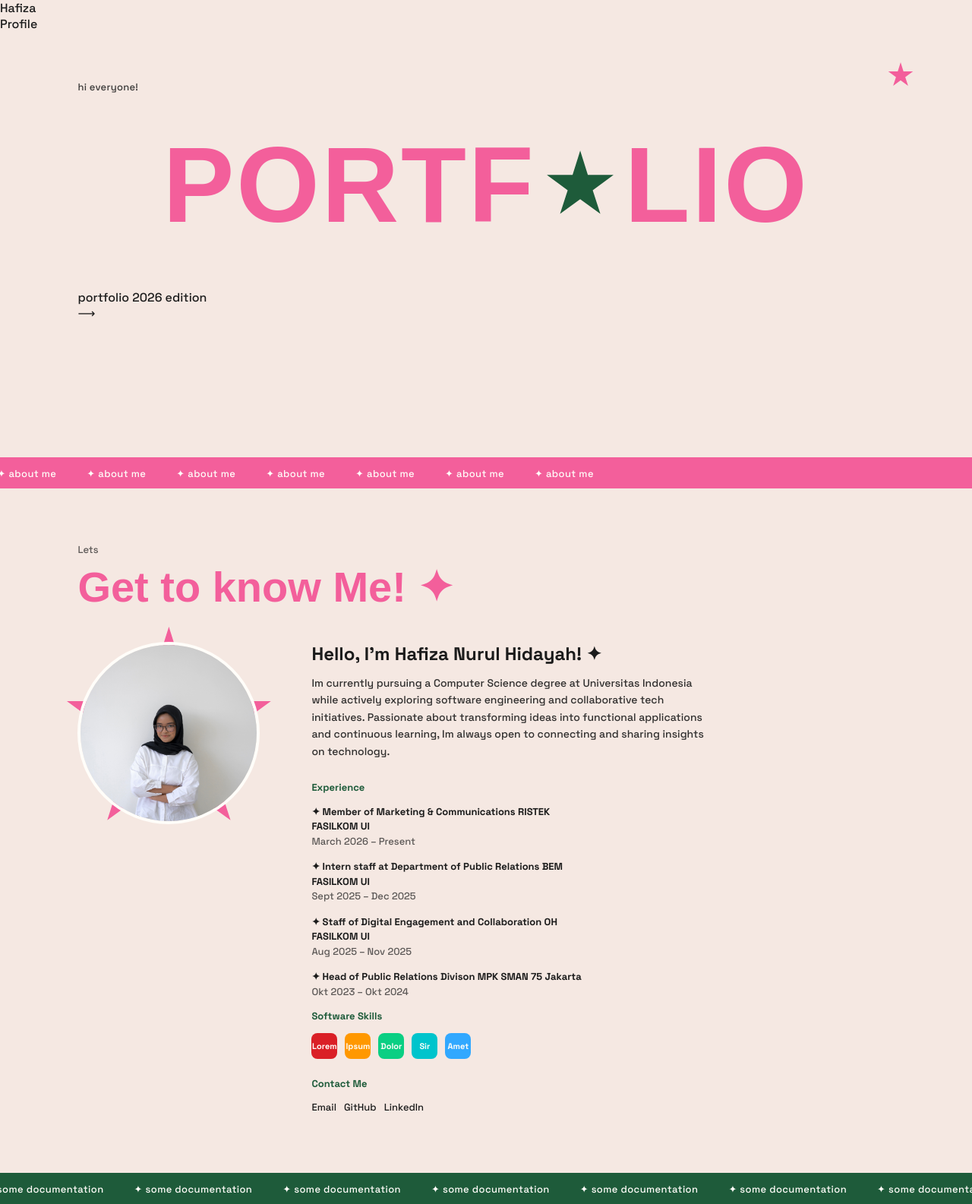
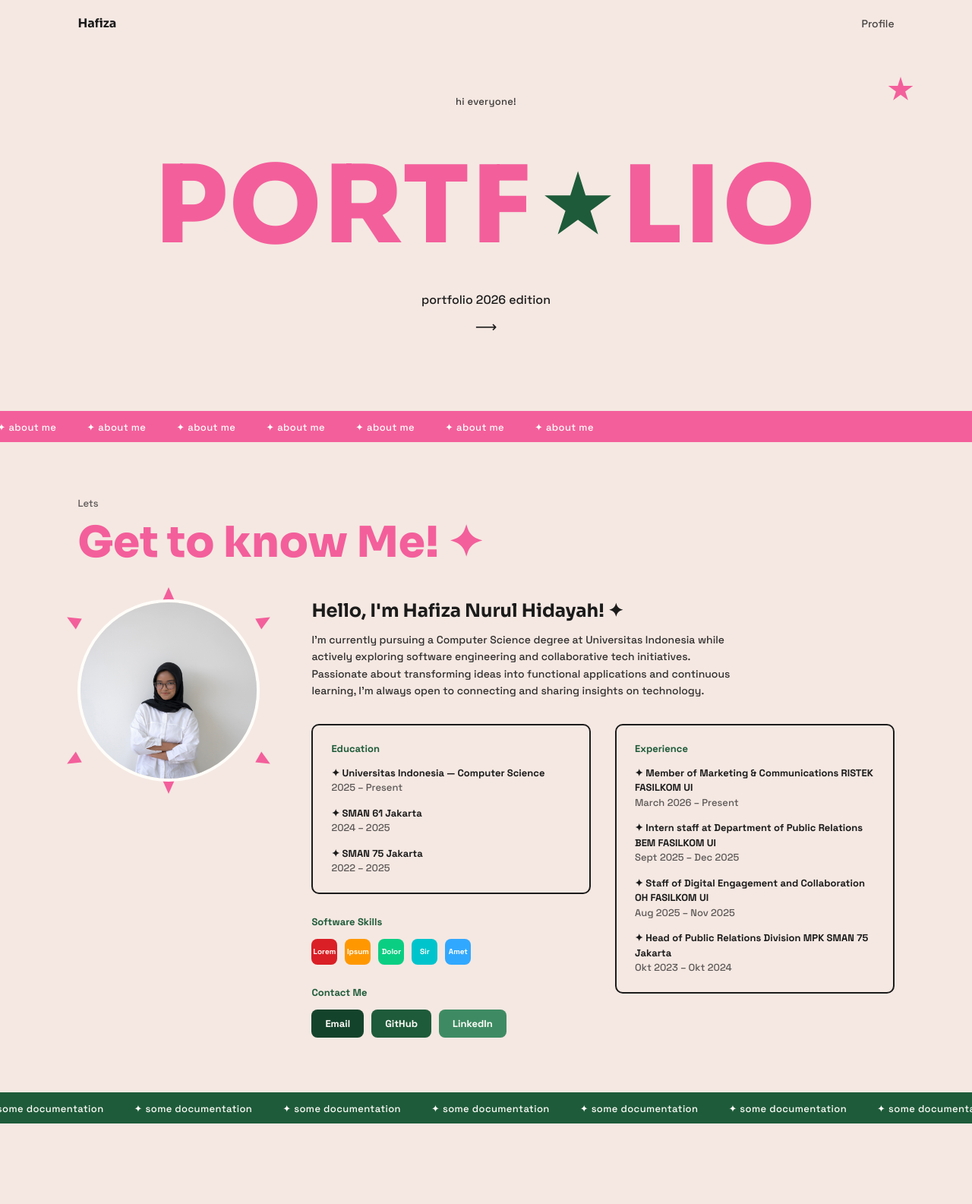
Before and after one commit to hafizanurulhidayah/myportofolio, a Django app: page / in a window 1280 px wide. Shown: the whole page at 76% size. After the commit the page ends 1479 px from the top, so only its background shows below. Run offline with Django 5.2, Linux system fonts and the light colour scheme.

Commit message:
add profile, skills, experience, and education pages

```diff
--- a/static/css/style.css
+++ b/static/css/style.css
@@ -1,9 +1,3 @@
-* {
-    margin: 0;
-    padding: 0;
-    box-sizing: border-box;
-}
-
 :root{
   --pink: #F35F9B;
   --pink-soft: #F7CFDF;
@@ -23,31 +17,44 @@
   overflow-x: hidden;
 }
 
-  h1, h2, .display{
+h1, h2, h3, .display{
   font-family: 'Sora', sans-serif;
 }
 
 a{ color: inherit; text-decoration: none; }
 
+/* ---------- HEADER ---------- */
+.site-header{
+  padding: 20px 8vw;
+}
+
+.site-header .container{
+  display: flex;
+  justify-content: space-between;
+  align-items: center;
+}
+
+.site-header .brand{
+  font-weight: 700;
+  font-family: 'Sora', sans-serif;
+}
+
+.site-header nav a{
+  font-size: 14px;
+  opacity: 0.8;
+}
+
 /* ---------- HERO ---------- */
 .hero{
   position: relative;
   padding: 64px 8vw 40px;
-    min-height: 70vh;
+  min-height: 60vh;
+  text-align: center;
 }
 
 .hero .kicker{
   font-size: 13px;
   letter-spacing: 0.02em;
-    max-width: 260px;
-    color: var(--ink);
-    opacity: 0.85;
-  }
-
-  .hero .kicker-2{
-    margin-top: 64px;
-    font-size: 13px;
-    max-width: 300px;
   opacity: 0.85;
 }
 
@@ -69,7 +76,7 @@
   font-size: clamp(64px, 11vw, 150px);
   color: var(--pink);
   letter-spacing: 0.02em;
-    margin: 40px 0 56px;
+  margin: 40px 0 24px;
 }
 
 .title .dot{
@@ -81,16 +88,9 @@
   margin: 0 0.04em;
 }
 
-  .hero-footer{
-    display: flex;
-    justify-content: space-between;
-    align-items: flex-end;
-    font-size: 13px;
-    opacity: 0.85;
-  }
-
-  .hero-footer .arrow{
+.hero .arrow{
   font-size: 20px;
+  margin-top: 12px;
 }
 
 /* ---------- TICKER ---------- */
@@ -136,7 +136,7 @@
 .section h2{
   font-size: clamp(34px, 5vw, 56px);
   color: var(--pink);
-    font-weight: 800;
+  font-weight: 900;              /* dibuat lebih bold sesuai permintaan */
   margin-bottom: 40px;
 }
 
@@ -149,26 +149,65 @@
   align-items: start;
 }
 
+/* ---------- FOTO PROFIL + KILAU ---------- */
 .photo-frame{
   position: relative;
   width: 240px;
   height: 240px;
 }
 
-  .photo-frame .burst{
-    position: absolute;
-    inset: -20px;
-    background: var(--pink);
-    clip-path: polygon(50% 0%, 61% 35%, 98% 35%, 68% 57%, 79% 91%, 50% 70%, 21% 91%, 32% 57%, 2% 35%, 39% 35%);
-  }
-
 .photo-frame img{
   position: relative;
+  z-index: 2;
   width: 100%;
   height: 100%;
   object-fit: cover;
   border-radius: 50%;
   border: 4px solid var(--white);
+}
+
+/* Setiap "spark" adalah segitiga kecil (dibuat dari border trick),
+   diposisikan mengelilingi lingkaran foto lalu diputar (rotate)
+   supaya ujungnya mengarah keluar dari pusat lingkaran. */
+.spark{
+  position: absolute;
+  width: 0;
+  height: 0;
+  border-left: 8px solid transparent;
+  border-right: 8px solid transparent;
+  border-bottom: 18px solid var(--pink);
+  z-index: 1;
+}
+
+.spark-top{
+  top: -16px;
+  left: 50%;
+  transform: translateX(-50%) rotate(0deg);
+}
+.spark-topright{
+  top: 8%;
+  right: -14px;
+  transform: rotate(60deg);
+}
+.spark-bottomright{
+  bottom: 8%;
+  right: -14px;
+  transform: rotate(120deg);
+}
+.spark-bottom{
+  bottom: -16px;
+  left: 50%;
+  transform: translateX(-50%) rotate(180deg);
+}
+.spark-bottomleft{
+  bottom: 8%;
+  left: -14px;
+  transform: rotate(240deg);
+}
+.spark-topleft{
+  top: 8%;
+  left: -14px;
+  transform: rotate(300deg);
 }
 
 .about-text h3{
@@ -179,20 +218,35 @@
 .about-text p{
   font-size: 14px;
   line-height: 1.6;
-    max-width: 520px;
-    margin-bottom: 28px;
+  max-width: 560px;
+  margin-bottom: 32px;
   opacity: 0.9;
 }
 
-  .about-columns{
+/* ---------- EDUCATION / EXPERIENCE / CONTACT ---------- */
+.info-grid{
   display: grid;
   grid-template-columns: 1fr 1fr;
   gap: 32px;
+  align-items: start;
 }
 
-  .about-columns h4{
+.info-col{
+  display: flex;
+  flex-direction: column;
+  gap: 28px;
+}
+
+/* Kotak dengan border, dipakai untuk Education, Experience, dan Contact Me */
+.info-box{
+  border: 2px solid var(--ink);
+  border-radius: 10px;
+  padding: 22px 24px;
+}
+
+.info-box h4,
+.skills-block h4{
   font-size: 13px;
-    text-transform: none;
   margin-bottom: 14px;
   color: var(--green);
 }
@@ -202,6 +256,7 @@
   margin-bottom: 14px;
   line-height: 1.5;
 }
+.exp-item:last-child{ margin-bottom: 0; }
 
 .exp-item .role{ font-weight: 600; }
 .exp-item .date{ opacity: 0.7; }
@@ -219,18 +274,49 @@
   display: flex;
   align-items: center;
   justify-content: center;
-    font-size: 11px;
+  font-size: 10px;
   font-weight: 700;
   color: var(--white);
+  text-align: center;
+  padding: 2px;
 }
 
-  .contact-row a{
+/* Blok Contact Me: tanpa border, judulnya konsisten dengan .info-box h4 */
+.contact-block h4{
   font-size: 13px;
-    display: block;
-    margin-bottom: 6px;
+  margin-bottom: 14px;
+  color: var(--green);
 }
 
-  /* ---------- PROJECTS ---------- */
+.contact-buttons{
+  display: flex;
+  gap: 10px;
+  flex-wrap: wrap;
+}
+
+/* Tombol dasar untuk Email / GitHub / LinkedIn */
+.contact-btn{
+  display: inline-flex;
+  align-items: center;
+  padding: 10px 18px;
+  border-radius: 8px;
+  font-size: 13px;
+  font-weight: 600;
+  color: var(--white);
+  transition: transform 0.15s ease, opacity 0.15s ease;
+}
+
+.contact-btn:hover{
+  transform: translateY(-2px);
+  opacity: 0.92;
+}
+
+/* Tiga variasi warna hijau dari color palette, satu warna per tombol */
+.contact-btn--dark{  background: var(--green-dark); }
+.contact-btn--mid{   background: var(--green); }
+.contact-btn--light{ background: #3E8B63; }
+
+/* ---------- PROJECTS (dipakai di section presentation/dokumentasi) ---------- */
 .project-grid{
   display: grid;
   grid-template-columns: repeat(3, 1fr);
@@ -270,9 +356,10 @@
   opacity: 0.85;
 }
 
+/* ---------- RESPONSIVE ---------- */
 @media (max-width: 760px){
   .about-grid{ grid-template-columns: 1fr; }
-    .about-columns{ grid-template-columns: 1fr; }
+  .info-grid{ grid-template-columns: 1fr; }
   .project-grid{ grid-template-columns: 1fr; }
   .title{ font-size: 20vw; }
 }
--- a/templates/index.html
+++ b/templates/index.html
@@ -6,7 +6,7 @@
     <title>Hafiza - Portfolio</title>
     <link rel="preconnect" href="https://fonts.googleapis.com">
     <link rel="preconnect" href="https://fonts.gstatic.com" crossorigin>
-    <link href="https://fonts.googleapis.com/css2?family=Space+Grotesk:wght@500;700&display=swap" rel="stylesheet">
+    <link href="https://fonts.googleapis.com/css2?family=Space+Grotesk:wght@500;700&family=Sora:wght@600;700;800;900&display=swap" rel="stylesheet">
     <link rel="stylesheet" href="/static/css/style.css">
 </head>
 <body>
@@ -28,32 +28,89 @@
             <h1 class="title">PORTF<span class="dot"></span>LIO</h1>
             <p>portfolio 2026 edition</p>
             <p class="arrow">⟶</p>
-            </div>
         </section>
-         <!-- Untuk bagian bawah nya -->
+
+        <!-- Ticker berjalan 1 -->
         <div class="ticker">
             <div class="ticker-track">
                 <span>✦ about me</span><span>✦ about me</span><span>✦ about me</span><span>✦ about me</span>
                 <span>✦ about me</span><span>✦ about me</span><span>✦ about me</span><span>✦ about me</span>
             </div>
         </div>
+
         <!-- ABOUT -->
         <section class="section" id="about">
             <p class="eyebrow">Lets</p>
             <h2>Get to know Me! ✦</h2>
 
             <div class="about-grid">
+
+                <!-- Foto profil dengan aksen kilau di sekelilingnya -->
                 <div class="photo-frame">
-                <div class="burst"></div>
+                    <span class="spark spark-top"></span>
+                    <span class="spark spark-topright"></span>
+                    <span class="spark spark-bottomright"></span>
+                    <span class="spark spark-bottom"></span>
+                    <span class="spark spark-bottomleft"></span>
+                    <span class="spark spark-topleft"></span>
                     <img src="/static/img/Hafiza.jpg" alt="Foto profil">
                 </div>
+
                 <div class="about-text">
                     <h3>Hello, I'm Hafiza Nurul Hidayah! ✦</h3>
                     <p>
-                Im currently pursuing a Computer Science degree at Universitas Indonesia while actively exploring software engineering and collaborative tech initiatives. Passionate about transforming ideas into functional applications and continuous learning, Im always open to connecting and sharing insights on technology.
+                        I'm currently pursuing a Computer Science degree at Universitas Indonesia
+                        while actively exploring software engineering and collaborative tech
+                        initiatives. Passionate about transforming ideas into functional applications
+                        and continuous learning, I'm always open to connecting and sharing insights
+                        on technology.
                     </p>
-                 <div class="about-columns">
-          <div>
+
+                    <!-- Dua kotak berdampingan: Education & Experience -->
+                    <div class="info-grid">
+
+                        <!-- Kolom kiri: Education (kotak) + Software Skills + Contact Me (tanpa border) -->
+                        <div class="info-col">
+                            <div class="info-box">
+                                <h4>Education</h4>
+                                <div class="exp-item">
+                                    <div class="role">✦ Universitas Indonesia — Computer Science</div>
+                                    <div class="date">2025 – Present</div>
+                                </div>
+                                <div class="exp-item">
+                                  <div class="role">✦ SMAN 61 Jakarta</div>
+                                  <div class="date">2024 – 2025</div>
+                                </div>
+                                <div class="exp-item">
+                                    <div class="role">✦ SMAN 75 Jakarta</div>
+                                    <div class="date">2022 – 2025</div>
+                                </div>
+                            </div>
+
+                            <div class="skills-block">
+                                <h4>Software Skills</h4>
+                                <div class="skills-row">
+                                    <div class="skill-badge" style="background:#DA1F26;">Lorem</div>
+                                    <div class="skill-badge" style="background:#FF9800;">Ipsum</div>
+                                    <div class="skill-badge" style="background:#0ACF83;">Dolor</div>
+                                    <div class="skill-badge" style="background:#00C4CC;">Sir</div>
+                                    <div class="skill-badge" style="background:#31A8FF;">Amet</div>
+                                </div>
+                            </div>
+
+                            <div class="contact-block">
+                                <h4>Contact Me</h4>
+                                <div class="contact-buttons">
+                                    <a href="mailto:hafiza.nurul@ui.ac.id" class="contact-btn contact-btn--dark">Email</a>
+                                    <a href="https://github.com/hafizanurulhidayah" class="contact-btn contact-btn--mid" target="_blank" rel="noopener">GitHub</a>
+                                    <a href="https://www.linkedin.com/in/hafizanurulhidayah" class="contact-btn contact-btn--light" target="_blank" rel="noopener">LinkedIn</a>
+                                </div>
+                            </div>
+                        </div>
+
+                        <!-- Kolom kanan: Experience (kotak) -->
+                        <div class="info-col">
+                            <div class="info-box">
                                 <h4>Experience</h4>
                                 <div class="exp-item">
                                     <div class="role">✦ Member of Marketing & Communications RISTEK FASILKOM UI</div>
@@ -68,33 +125,24 @@
                                     <div class="date">Aug 2025 – Nov 2025</div>
                                 </div>
                                 <div class="exp-item">
-              <div class="role">✦ Head of Public Relations Divison MPK SMAN 75 Jakarta</div>
+                                    <div class="role">✦ Head of Public Relations Division MPK SMAN 75 Jakarta</div>
                                     <div class="date">Okt 2023 – Okt 2024</div>
                                 </div>
-            <div>
-            <h4>Software Skills</h4>
-            <div class="skills-row" style="margin-bottom: 24px;">
-              <div class="skill-badge" style="background:#DA1F26;">Lorem</div>
-              <div class="skill-badge" style="background:#FF9800;">Ipsum</div>
-              <div class="skill-badge" style="background:#0ACF83;">Dolor</div>
-              <div class="skill-badge" style="background:#00C4CC;">Sir</div>
-              <div class="skill-badge" style="background:#31A8FF;">Amet</div>
-            </div>
-            <h4>Contact Me</h4>
-            <div class="contact-row">
-              <a href="mailto:hafiza.nurul@ui.ac.id"class="social-link">Email</a>
-              <a href="https://github.com/hafizanurulhidayah" class="social-link">GitHub</a>
-              <a href="https://www.linkedin.com/in/hafizanurulhidayah" class="social-link">LinkedIn</a>
                             </div>
                         </div>
+
                     </div>
                 </div>
             </div>
         </section>
-<!-- TICKER 2 -->
+
+        <!-- Ticker berjalan 2 -->
         <div class="ticker green">
             <div class="ticker-track">
-      <span>✦ some documentation </span><span>✦ some documentation</span><span>✦ some documentation</span><span>✦ some documentation</span>
+                <span>✦ some documentation</span><span>✦ some documentation</span><span>✦ some documentation</span><span>✦ some documentation</span>
                 <span>✦ some documentation</span><span>✦ some documentation</span><span>✦ some documentation</span><span>✦ some documentation</span>
             </div>
         </div>
+    </main>
+</body>
+</html>
```
Lines whose indentation alone changed are shown as unchanged.
